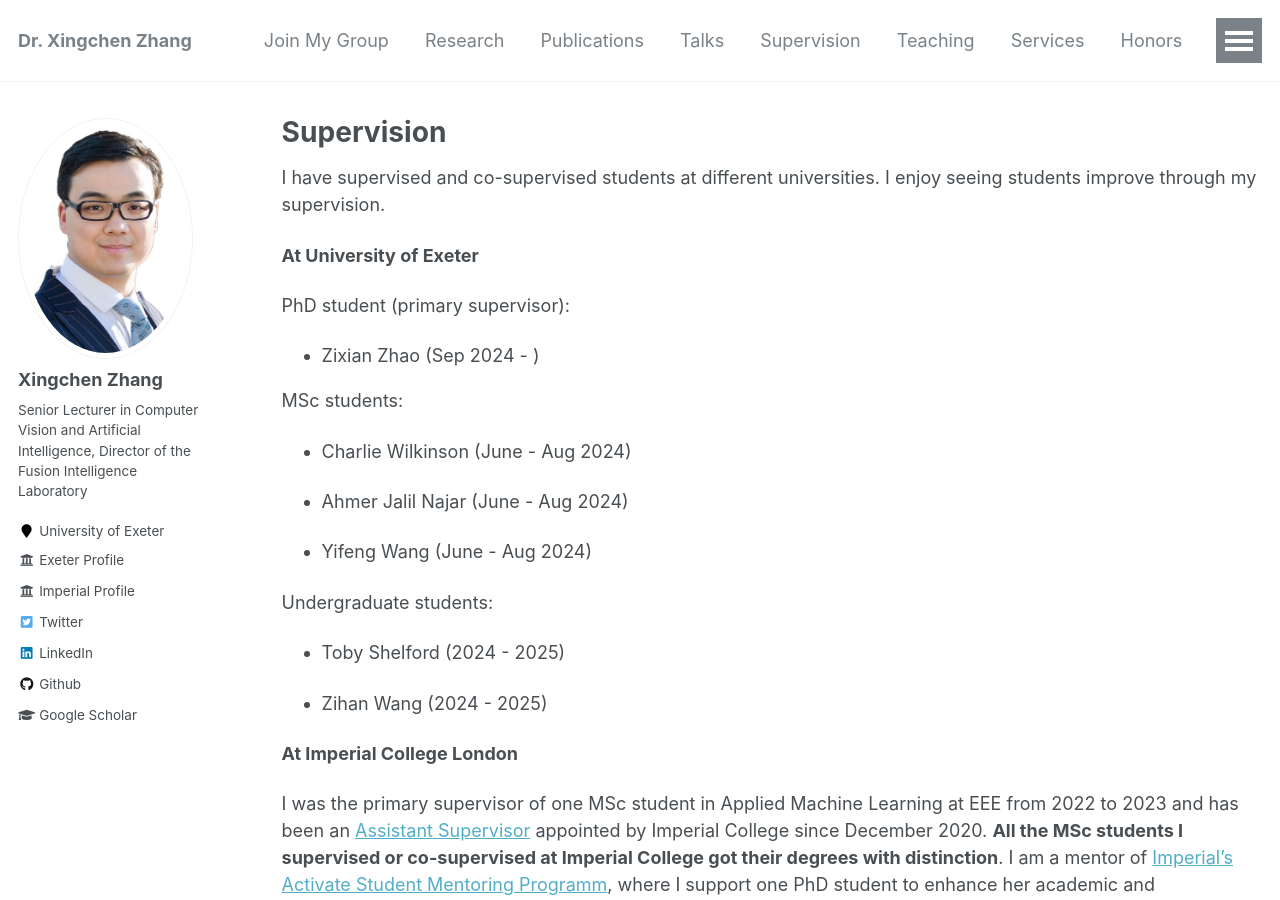
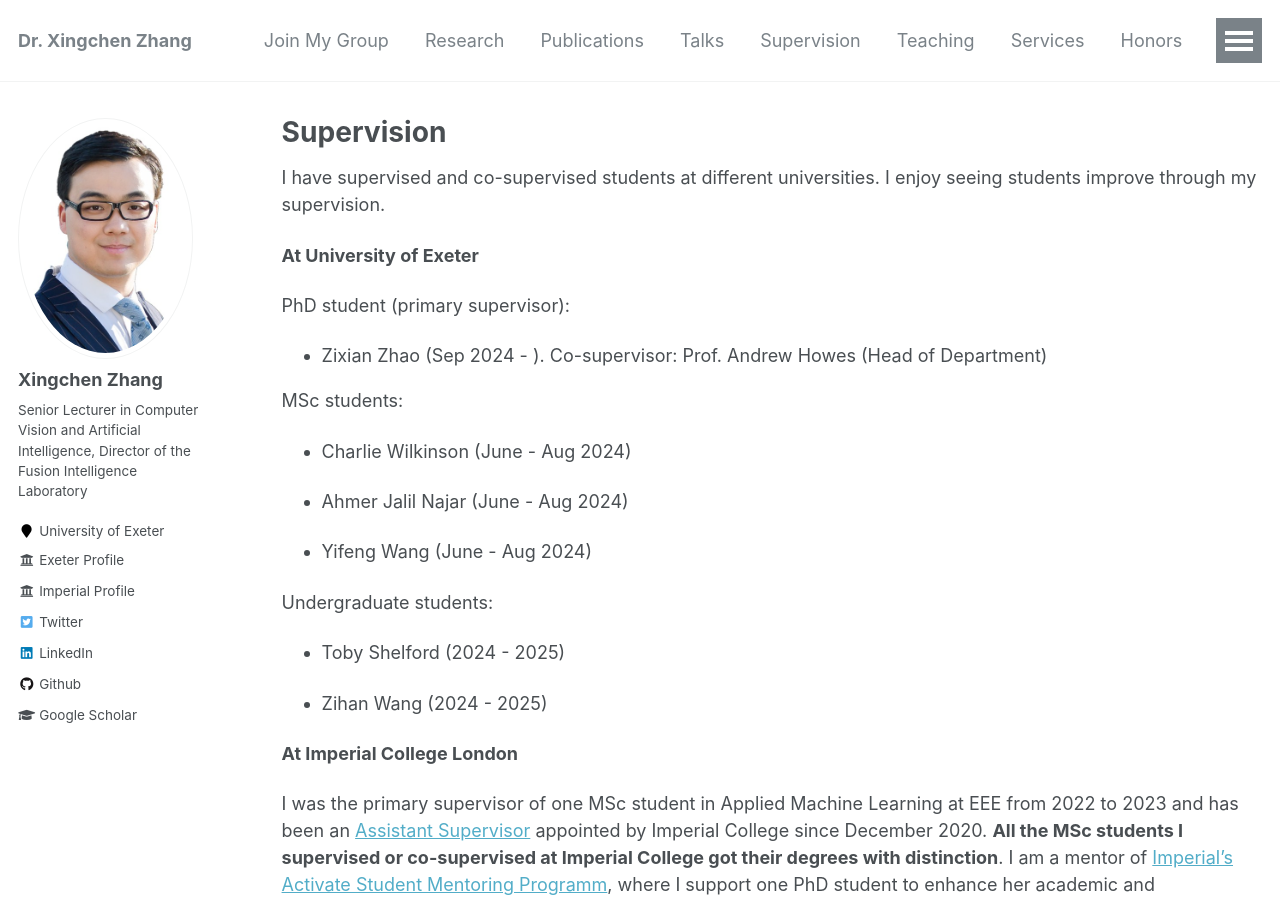
Before and after one commit to xingchenzhang/xingchenzhang.github.io, a Jekyll site: the page built from _pages/supervision.md, in a window 1280 px wide and 900 px high. Built offline with Jekyll 4.4.1, drawn with Linux system fonts in a browser that asks for light colours.

Commit message:
update supervision

```diff
--- a/_pages/supervision.md
+++ b/_pages/supervision.md
@@ -12,7 +12,7 @@ I have supervised and co-supervised students at different universities. I enjoy
 
 PhD student (primary supervisor):
 
-- Zixian Zhao (Sep 2024 - )
+- Zixian Zhao (Sep 2024 - ). Co-supervisor: Prof. Andrew Howes (Head of Department)
 
 MSc students:
 
```
